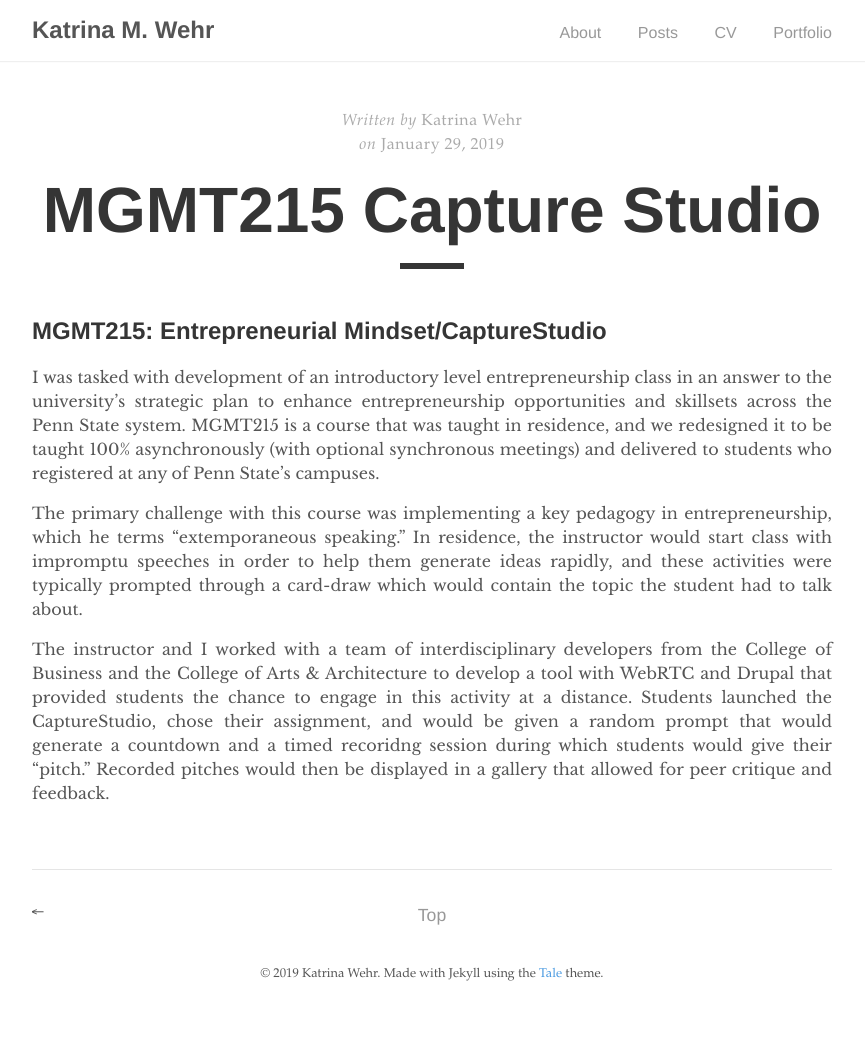
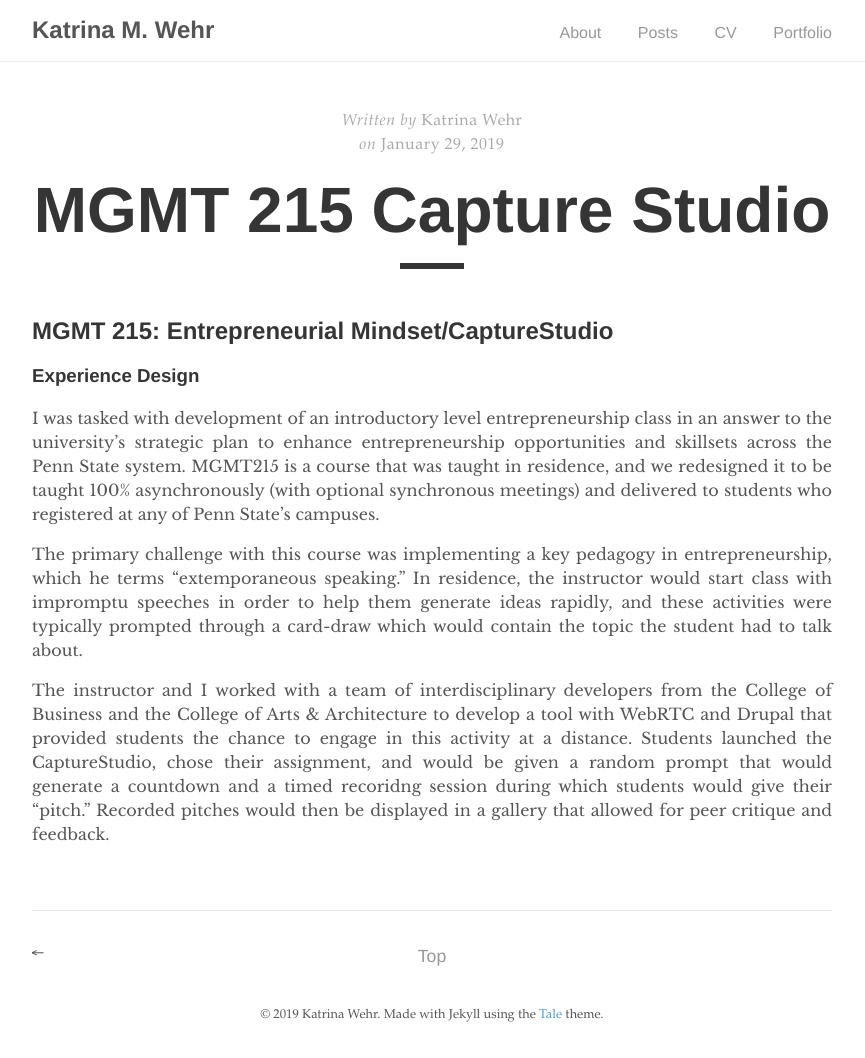
Before and after one commit to kat-wehr/mysite, a Jekyll site: the page built from _portfolio/capturestudio.md, in a window 1280 px wide. Shown: the whole page, without its empty margins (208-1073 px from the left). Built offline with Jekyll 4.4.1, drawn with Linux system fonts in a browser that asks for light colours; nearby versions of some CDN libraries; before the commit the page ends 1017 px from its top, so only the background shows below that.

Commit message:
Update capturestudio.md

```diff
--- a/_portfolio/capturestudio.md
+++ b/_portfolio/capturestudio.md
@@ -1,11 +1,12 @@
 ---
 layout: post
-title: MGMT215 Capture Studio
+title: MGMT 215 Capture Studio
 categories: [experience design]
 description: An experience design developed with an interdisciplinary team.
 ---
 
-## MGMT215: Entrepreneurial Mindset/CaptureStudio
+## MGMT 215: Entrepreneurial Mindset/CaptureStudio
+### Experience Design
 
 I was tasked with development of an introductory level entrepreneurship class in an answer to the university's strategic plan to enhance entrepreneurship opportunities and skillsets across the Penn State system. MGMT215 is a course that was taught in residence, and we redesigned it to be taught 100% asynchronously (with optional synchronous meetings) and delivered to students who registered at any of Penn State's campuses.
 
```
